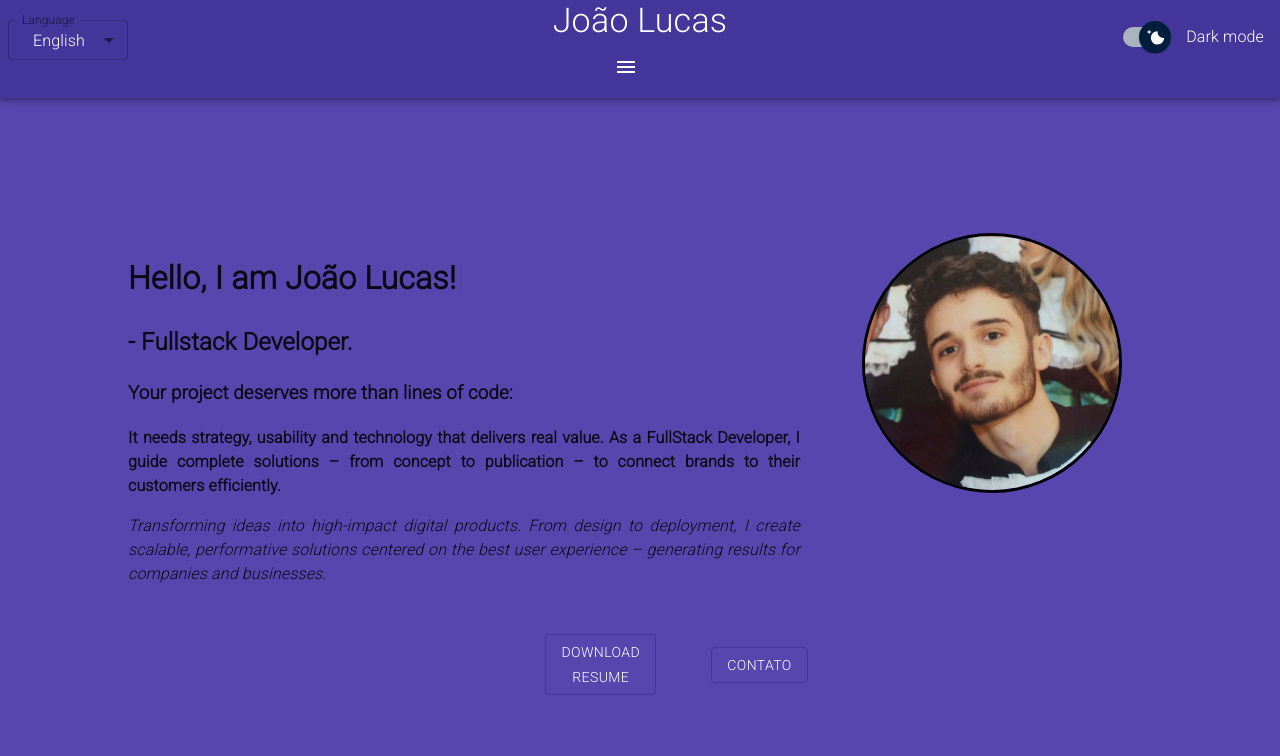
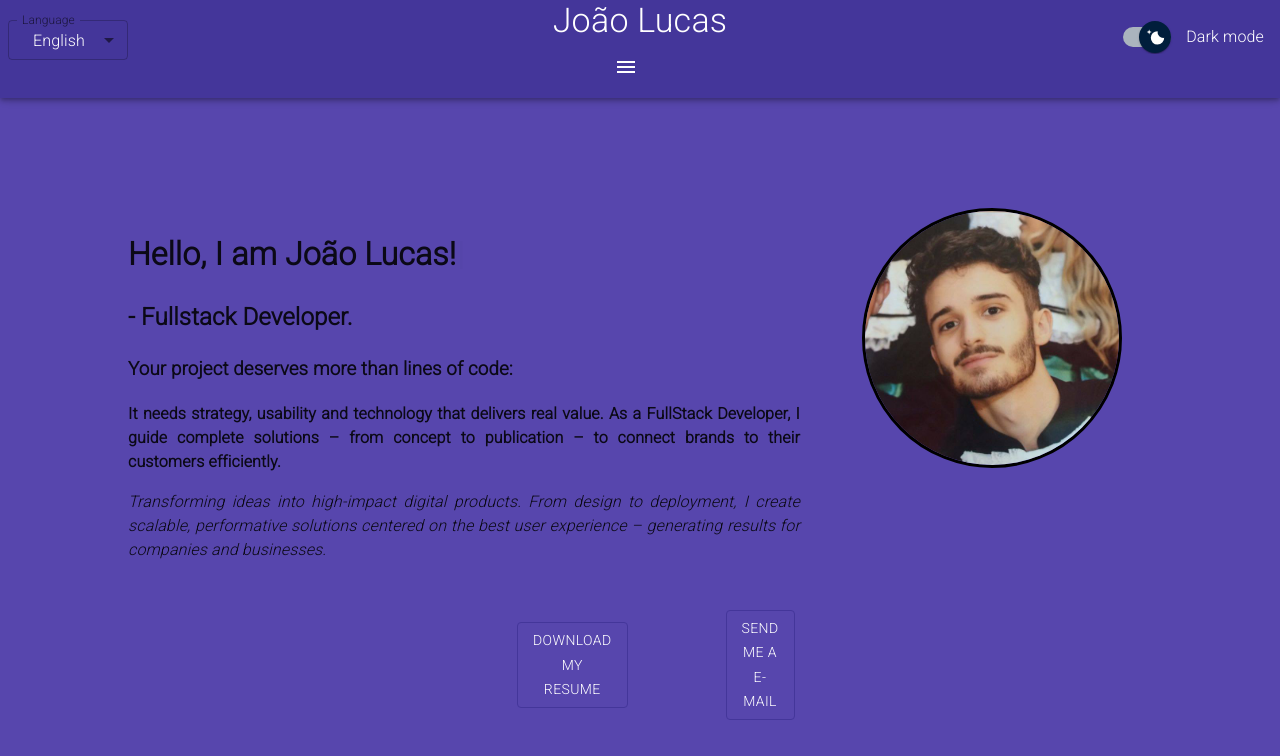
Before and after one commit to joaolucasmm/portfolio-dev, a React (Create React App) app: page / in a window 1280 px wide. Shown: the top 756 px of the page. Built offline with nearby package versions, Linux system fonts and the light colour scheme.

Commit message:
Update translation

```diff
--- a/src/Components/Hero/Hero.jsx
+++ b/src/Components/Hero/Hero.jsx
@@ -51,7 +51,7 @@ function Hero({ styleSection, language, setEmailDialog, darkMode }) {
                                 href={resumeLink}
                                 target="_blank"
                             >
-                                Download Resume
+                                {textSelector(language, 5)}
                             </Button>
                         </Grid>
                         <Grid size={2} className="sub_grid">
@@ -62,7 +62,7 @@ function Hero({ styleSection, language, setEmailDialog, darkMode }) {
                                 variant="outlined"
                                 onClick={() => setEmailDialog(true)}
                             >
-                                Contato
+                                {textSelector(language, 6)}
                             </Button>
                         </Grid>
                     </Grid>
```
